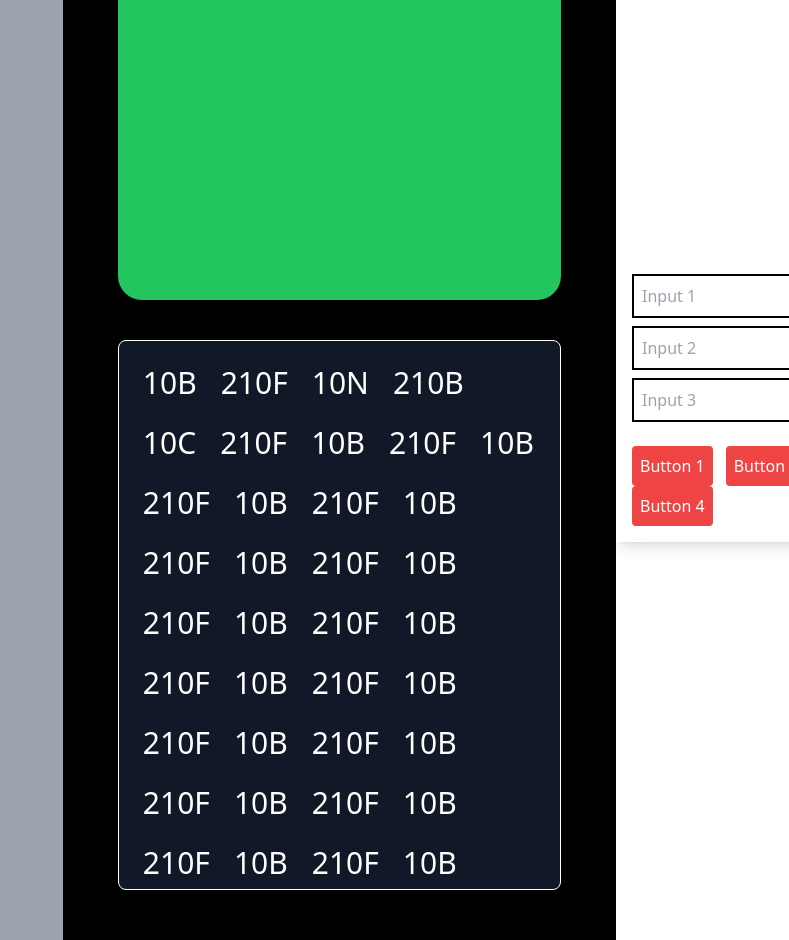
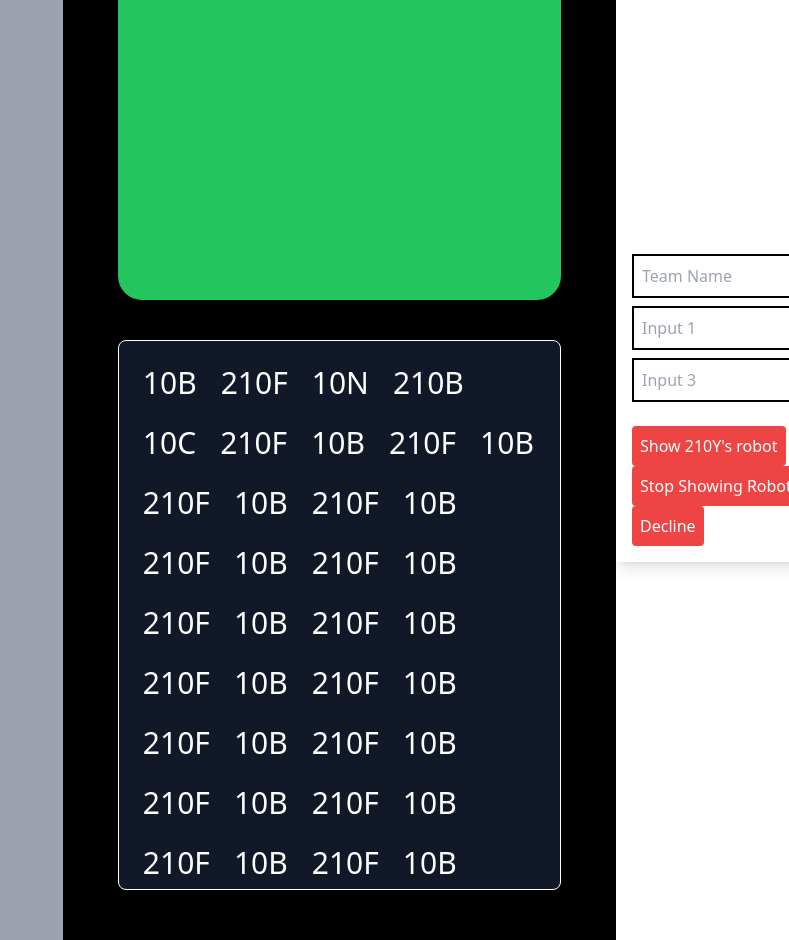
Before and after one commit to TrinityIn/VRC-Alliance-Selection-Screen, a React (Vite) app in the folder client/: page / in a window 1280 px wide. Shown: the whole page, without its empty margins (491-1280 px from the left). Built offline with nearby package versions, Linux system fonts and the light colour scheme.

Commit message:
removing teams works

```diff
--- a/client/src/App.jsx
+++ b/client/src/App.jsx
@@ -1,10 +1,12 @@
-import { useEffect, useState } from "react";
+import { useEffect, useState, useContext } from "react";
 import Remote from "./components/Remote";
 import "./App.css";
+import RobotContext from "./RobotContext"; // Adjust the path as needed
 
 function App() {
   const [animateRobot, setAnimateRobot] = useState(false);
   const [selectedRobot, setSelectedRobot] = useState("210Y");
+  const [teamComponent, setTeamComponent] = useState([]);
 
   // Todo: get teams using robotevents api
   const [teams, setTeams] = useState([]);
@@ -315,16 +317,26 @@ function App() {
     setTeams(teamList);
   }, []);
 
-  const teamComponent = teams.map((team) => {
-    let id = 0;
-    return (
+  useEffect(() => {
+    const updatedTeamComponent = teams.map((team) => (
       <div key={team.number}>
         <h1 className="text-white text-3xl py-3 px-3">{team.number}</h1>
       </div>
-    );
-  });
+    ));
+    setTeamComponent(updatedTeamComponent);
+  }, [teams]);
 
   return (
+    <RobotContext.Provider
+      value={{
+        animateRobot,
+        setAnimateRobot,
+        selectedRobot,
+        setSelectedRobot,
+        teams,
+        setTeams,
+      }}
+    >
       <div className="w-full h-screen items-center flex">
         <div className="h-[1080px] w-[1920px] flex bg-black flex-row ">
           <div className="w-1/2 bg-gray-400 flex flex-row">
@@ -348,17 +360,17 @@ function App() {
                 animateRobot ? "" : "hidden"
               } flex items-end justify-center`}
             >
-            <h1 className="text-white text-6xl font-black">{selectedRobot}</h1>
+              <h1 className="text-white text-6xl font-black">
+                {selectedRobot}
+              </h1>
             </div>
           </div>
         </div>
         <div className="w-[300px] h-screen bg-red-700 flex overflow-hidden">
-        <Remote
-          setAnimateRobot={setAnimateRobot}
-          setSelectedRobot={setSelectedRobot}
-        />
+          <Remote />
         </div>
       </div>
+    </RobotContext.Provider>
   );
 }
 
--- /dev/null
+++ b/client/src/RobotContext.js
@@ -0,0 +1,6 @@
+// RobotContext.js
+import React from "react";
+
+const RobotContext = React.createContext();
+
+export default RobotContext;
--- a/client/src/components/Remote.jsx
+++ b/client/src/components/Remote.jsx
@@ -1,22 +1,39 @@
-import React from "react";
+import React, { useContext } from "react";
+import RobotContext from "../RobotContext";
 
-const Remote = ({ setAnimateRobot, setSelectedRobot }) => {
+const Remote = () => {
+  const { setAnimateRobot, setSelectedRobot, teams, selectedRobot, setTeams } =
+    useContext(RobotContext);
+
+  const handleAccept = () => {
+    const index = teams.findIndex((item) => item.number === selectedRobot);
+    if (index > -1) {
+      const newTeams = [...teams];
+      newTeams.splice(index, 1); // Remove the item from the copied array
+      setTeams(newTeams); // Set the new array as the new state
+      alert("success! removed " + selectedRobot);
+    } else {
+      alert("failed: " + selectedRobot);
+    }
+  };
+
   return (
     <div className=" h-screen flex flex-col items-center justify-center bg-white">
       <div className="w-[300px] bg-white p-4 shadow-lg">
         <div className="mb-4">
+          {/* todo: make this a dropdown */}
+          <input
+            type="text"
+            className="w-full p-2 border-2 border-black mb-2"
+            placeholder="Team Name"
+            onChange={(e) => {
+              setSelectedRobot(e.target.value);
+            }}
+          />
           <input
             type="text"
             className="w-full p-2 border-2 border-black mb-2"
             placeholder="Input 1"
-          />
-          <input
-            type="text"
-            className="w-full p-2 border-2 border-black mb-2"
-            placeholder="Input 2"
-            onChange={(e) => {
-              setSelectedRobot(e.target.value);
-            }}
           />
           <input
             type="text"
@@ -29,22 +46,25 @@ const Remote = ({ setAnimateRobot, setSelectedRobot }) => {
             onClick={() => setAnimateRobot(true)}
             className="bg-red-500 text-white p-2 rounded hover:bg-red-700"
           >
-            Button 1
+            Show {selectedRobot}'s robot
           </button>
           <button
             onClick={() => setAnimateRobot(false)}
             className="bg-red-500 text-white p-2 rounded hover:bg-red-700"
           >
-            Button 2
+            Stop Showing Robot
+          </button>
+          <button
+            onClick={handleAccept}
+            className="bg-green-500 text-white p-2 rounded hover:bg-red-700"
+          >
+            Accept
           </button>
           <button className="bg-red-500 text-white p-2 rounded hover:bg-red-700">
-            Button 3
+            Decline
           </button>
           <button className="bg-red-500 text-white p-2 rounded hover:bg-red-700">
-            Button 4
-          </button>
-          <button className="bg-red-500 text-white p-2 rounded hover:bg-red-700">
-            Button 5
+            back
           </button>
         </div>
       </div>
```
Lines whose indentation alone changed are shown as unchanged.
